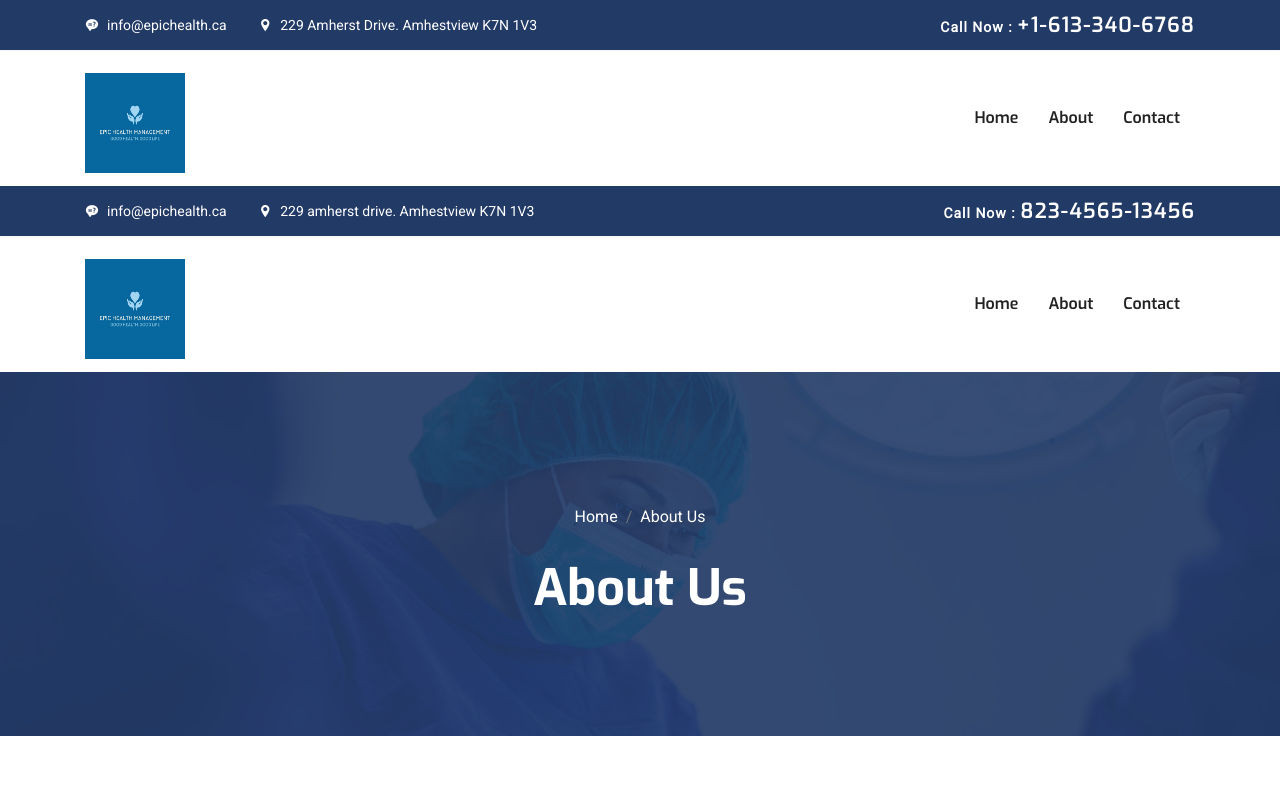
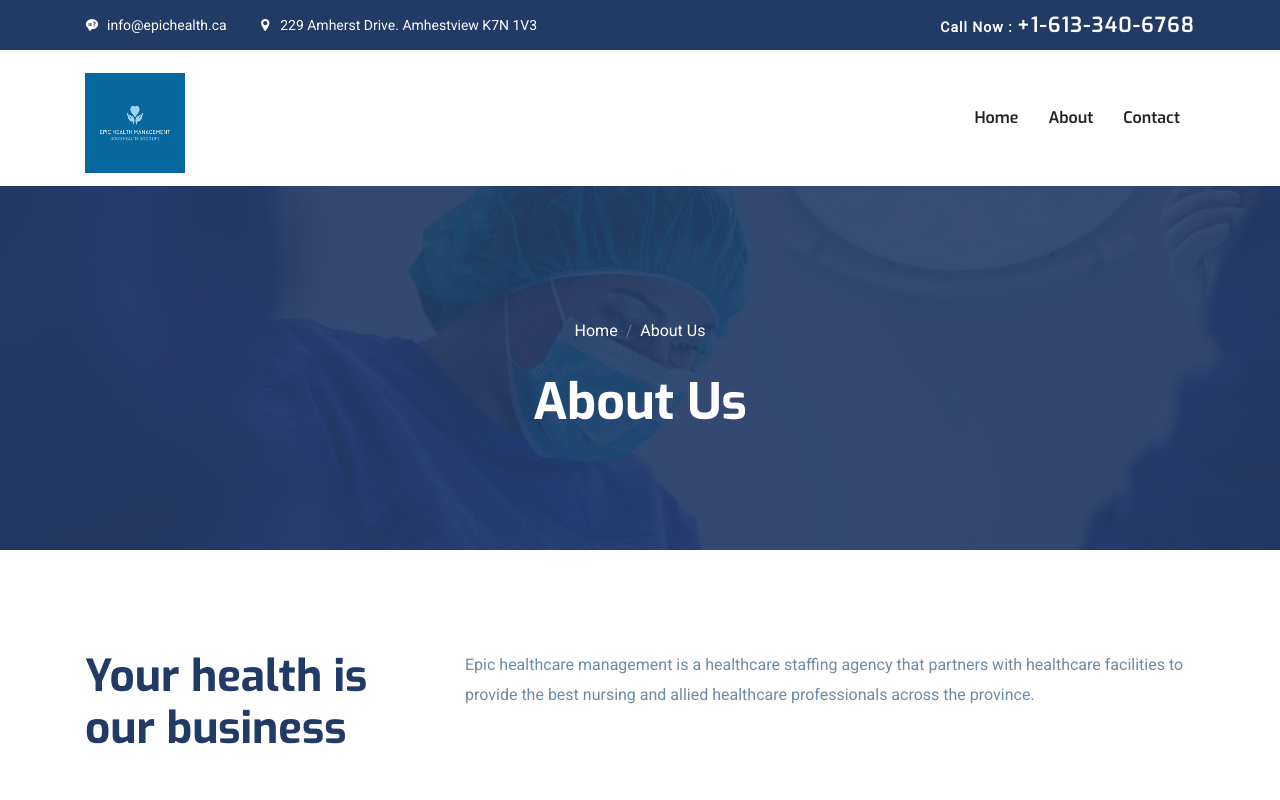
Before and after one commit to HakzTV/Epic-Healthcare-Site, a plain HTML site: page about.html in a window 1280 px wide. Shown: the top 800 px of the page. Drawn offline with Linux system fonts and the light colour scheme; some packages are replaced by stand-ins of ours.

Commit message:
Lorem Ipsum removal

```diff
--- a/about.html
+++ b/about.html
@@ -80,60 +80,7 @@
 			</div>
 		</nav>
 	</header>
-		<header>
-		<div class="header-top-bar">
-			<div class="container">
-				<div class="row align-items-center">
-					<div class="col-lg-6">
-						<ul class="top-bar-info list-inline-item pl-0 mb-0">
-							<li class="list-inline-item"><a href="mailto:info@epichealth.ca"><i class="icofont-support-faq mr-2"></i>info@epichealth.ca</a></li>
-							<li class="list-inline-item"><i class="icofont-location-pin mr-2"></i>229 amherst drive.
-								Amhestview
-								K7N 1V3</li>
-						</ul>
-					</div>
-					<div class="col-lg-6">
-						<div class="text-lg-right top-right-bar mt-2 mt-lg-0">
-							<a href="tel:+23-345-67890" >
-								<span>Call Now : </span>
-								<span class="h4">823-4565-13456</span>
-							</a>
-						</div>
-					</div>
-				</div>
-			</div>
-		</div>
-		<nav class="navbar navbar-expand-lg navigation" id="navbar">
-			<div class="container">
-				  <a class="navbar-brand" href="index.html">
-					  <img src="images/logo.jpg" style="width: 100px; height:100px;" class="img-fluid">
-				  </a>
 
-				  <button class="navbar-toggler collapsed" type="button" data-toggle="collapse" data-target="#navbarmain" aria-controls="navbarmain" aria-expanded="false" aria-label="Toggle navigation">
-				<span class="icofont-navigation-menu"></span>
-			  </button>
-
-			  <div class="collapse navbar-collapse" id="navbarmain">
-				<ul class="navbar-nav ml-auto">
-				  <li class="nav-item active">
-					<a class="nav-link" href="index.html">Home</a>
-				  </li>
-				   <li class="nav-item"><a class="nav-link" href="about.html">About</a></li>
-
-
-					<!-- <li class="nav-item dropdown">
-						<a class="nav-link dropdown-toggle" href="department.html" id="dropdown02" data-toggle="dropdown" aria-haspopup="true" aria-expanded="false">Department <i class="icofont-thin-down"></i></a>
-						<ul class="dropdown-menu" aria-labelledby="dropdown02">
-							<li><a class="dropdown-item" href="department.html">Departments</a></li>
-							<li><a class="dropdown-item" href="department-single.html">Department Single</a></li>
-						</ul>
-					  </li> -->
-				   <li class="nav-item"><a class="nav-link" href="contact.html">Contact</a></li>
-				</ul>
-			  </div>
-			</div>
-		</nav>
-	</header>
 
 
 
@@ -199,7 +146,7 @@
 					<img src="images/about/about-2.jpg" alt="" class="img-fluid w-100">
 					<h4 class="mt-3">Hospital support
 						</h4>
-					<p>Voluptate aperiam esse possimus maxime repellendus, nihil quod accusantium .</p>
+					<!-- <p>Voluptate aperiam esse possimus maxime repellendus, nihil quod accusantium .</p> -->
 				</div>
 			</div>
 			<div class="col-lg-4 col-md-6">
@@ -207,14 +154,14 @@
 					<img src="images/about/about-3.jpg" alt="" class="img-fluid w-100">
 					<h4 class="mt-3">Long term care/retirement support
 						</h4>
-					<p>Voluptate aperiam esse possimus maxime repellendus, nihil quod accusantium .</p>
+					<!-- <p>Voluptate aperiam esse possimus maxime repellendus, nihil quod accusantium .</p> -->
 				</div>
 			</div>
 			<div class="col-lg-4 col-md-6">
 				<div class="about-block-item">
 					<img src="images/about/about-4.jpg" alt="" class="img-fluid w-100">
 					<h4 class="mt-3">Community living support</h4>
-					<p>Voluptate aperiam esse possimus maxime repellendus, nihil quod accusantium .</p>
+					<!-- <p>Voluptate aperiam esse possimus maxime repellendus, nihil quod accusantium .</p> -->
 				</div>
 			</div>
 		</div>
```
Also changed, not shown: contact.html (+1 -1 lines).
